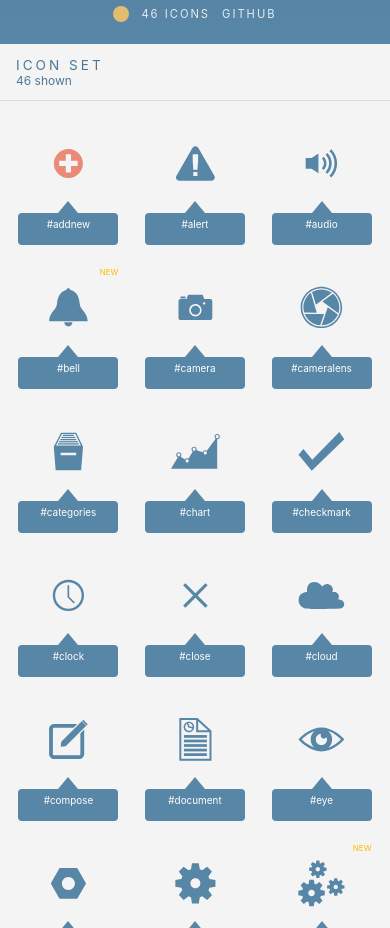
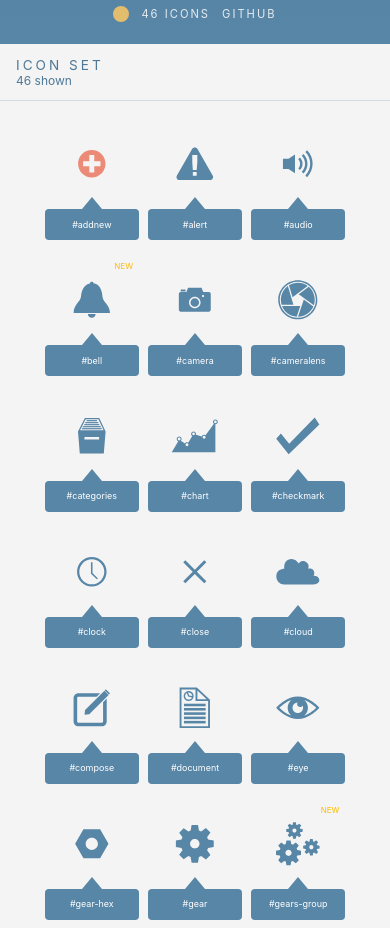
Before and after one commit to charliewilco/justafewicons, a website: page index.html in a window 390 px wide. Shown: the part 500-1428 px from the top of the page. Drawn offline with Linux system fonts and the light colour scheme.

Commit message:
Tighten icon grid layout

```diff
--- a/styles.css
+++ b/styles.css
@@ -238,21 +238,22 @@ a:hover {
 
 .grid {
 	display: grid;
-	grid-template-columns: repeat(auto-fill, minmax(7.25rem, 1fr));
+	grid-template-columns: repeat(auto-fill, 6.85rem);
+	justify-content: center;
 	align-items: start;
-	gap: 1.6rem 0.85rem;
-	padding: 1.35rem 1rem 3rem;
+	gap: 1.8rem 1rem;
+	padding: 1.5rem 1rem 3rem;
 }
 
 .icon-card {
 	position: relative;
-	width: min(100%, 7.25rem);
+	width: 6.85rem;
 	min-width: 0;
-	min-height: 7.45rem;
+	min-height: 7rem;
 	display: grid;
-	grid-template-rows: 5.1rem auto;
+	grid-template-rows: 4.75rem auto;
 	align-items: start;
-	gap: 0.5rem;
+	gap: 0.45rem;
 	justify-self: center;
 	border: 0;
 	padding: 0;
@@ -270,13 +271,13 @@ a:hover {
 	display: grid;
 	place-items: center;
 	width: 100%;
-	min-height: 5.1rem;
+	min-height: 4.75rem;
 	color: var(--blue);
 	transition: color 180ms linear;
 }
 
 .icon-preview jafi-icon {
-	--icon-size: 3.55rem;
+	--icon-size: 3.35rem;
 	transition: transform 180ms ease;
 }
 
@@ -293,16 +294,17 @@ a:hover {
 
 .icon-card-name {
 	position: relative;
-	display: block;
+	display: grid;
+	place-items: center;
 	width: 100%;
-	min-height: 2.05rem;
+	min-height: 1.95rem;
 	padding: 0.38rem 0.12rem;
 	border-radius: 4px;
 	background: var(--blue);
 	color: white;
-	font-size: 0.62rem;
+	font-size: 0.6rem;
 	font-weight: 400;
-	line-height: 1.15;
+	line-height: 1.05;
 	overflow-wrap: anywhere;
 }
 
@@ -322,7 +324,7 @@ a:hover {
 .new-badge {
 	position: absolute;
 	top: 0;
-	right: 0;
+	right: 0.35rem;
 	color: #ffba00;
 	font-size: 0.5rem;
 	text-transform: uppercase;
@@ -365,12 +367,16 @@ a:hover {
 	}
 
 	.grid {
-		grid-template-columns: repeat(auto-fill, minmax(6.25rem, 1fr));
-		gap: 1.35rem 0.55rem;
+		grid-template-columns: repeat(auto-fill, 5.85rem);
+		gap: 1.35rem 0.6rem;
 		padding-inline: 0.6rem;
 	}
 
 	.icon-card {
-		width: min(100%, 6.25rem);
+		width: 5.85rem;
+	}
+
+	.icon-card-name {
+		font-size: 0.56rem;
 	}
 }
```
